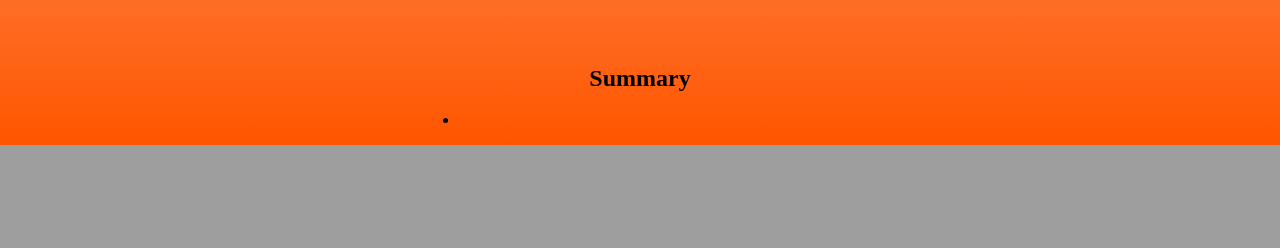
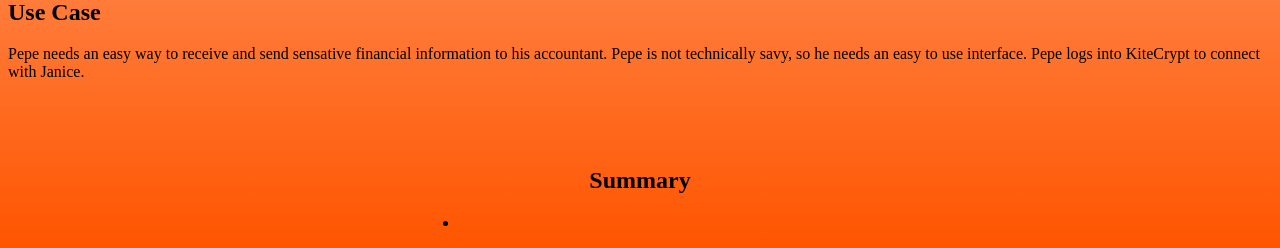
Before and after one commit to Karstagg/kiteCrypt, a PHP site: page /persona2.php in a window 1280 px wide. Shown: the part 847-1095 px from the top of the page. Before the commit the page ends 992 px from the top, so only its background shows below. Run offline with PHP 8.4, Linux system fonts and the light colour scheme.

Commit message:
Jon section of persona2

```diff
--- a/public_html/epic/persona2.php
+++ b/public_html/epic/persona2.php
@@ -31,7 +31,10 @@
 						<li>Financial Infomation</li>
 				</ul>
 				</p>
-			</section>
+				</section>
+			<!--User Case -->
+			<h2>Use Case</h2>
+			<p>Pepe needs an easy way to receive and send sensative financial information to his accountant. Pepe is not technically savy, so he needs  an easy to use interface. Pepe logs into KiteCrypt to connect with Janice.</p>
 			<!-- summary section -->
 			<section>
 				<h1>Summary</h1>
```
